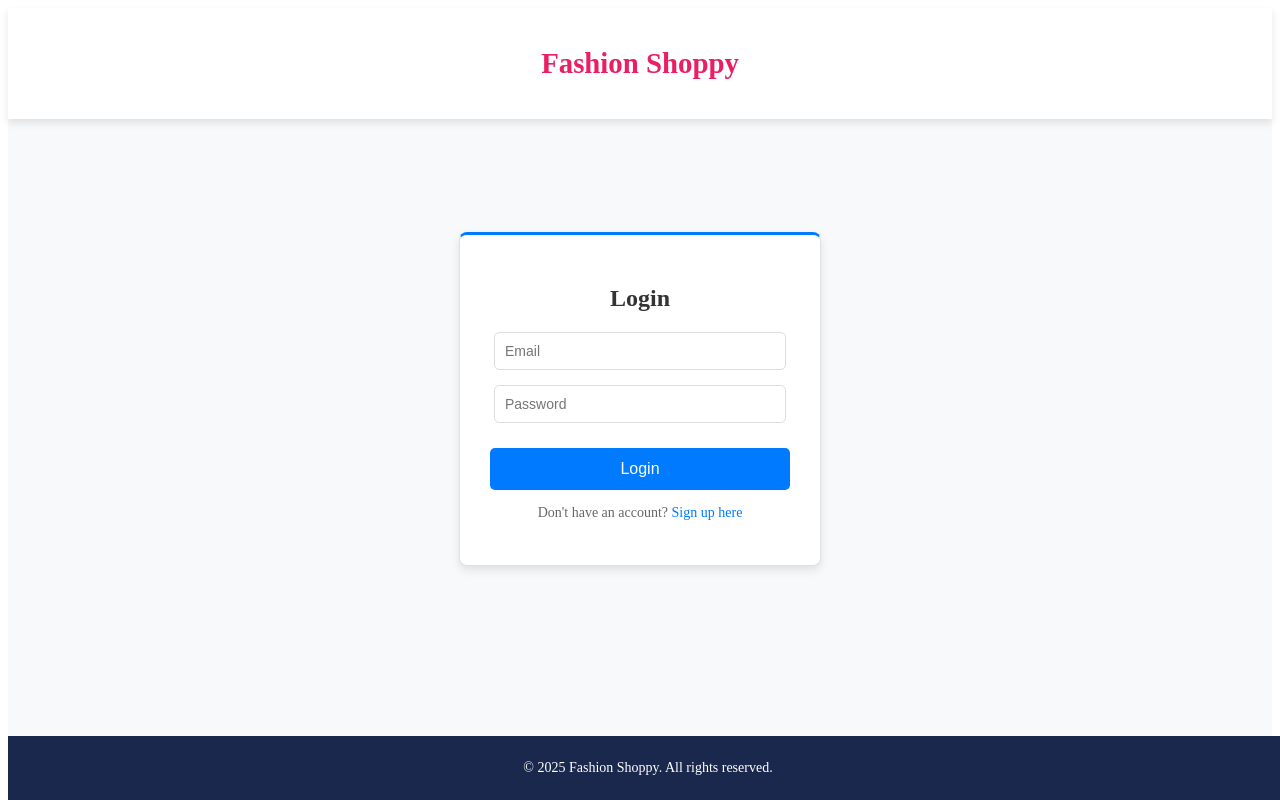
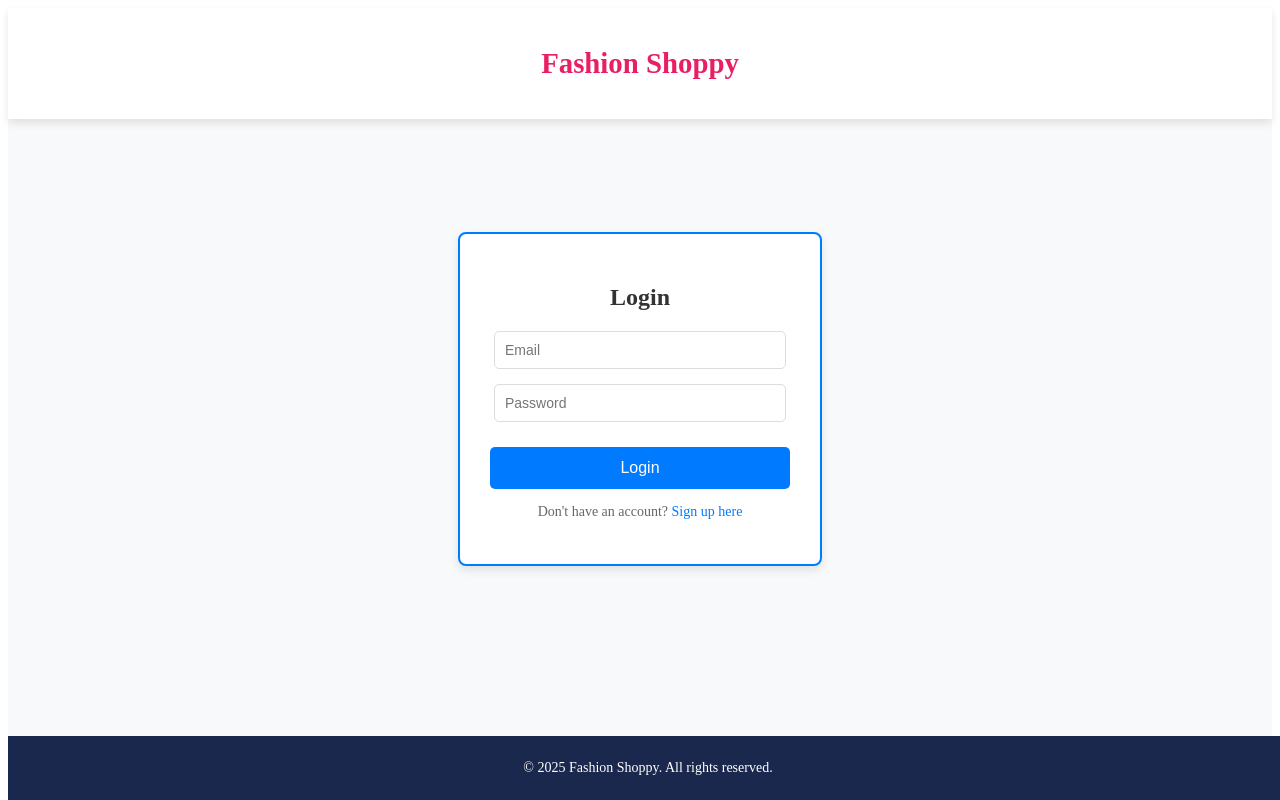
Before and after one commit to vishnuem-cyber/ECommerce-Website, a React (Create React App) app: page /login in a window 1280 px wide. Built offline with nearby package versions, Linux system fonts and the light colour scheme.

Commit message:
Update login form border to be consistent on all sides

```diff
--- a/src/styles/Login.css
+++ b/src/styles/Login.css
@@ -18,8 +18,7 @@
     width: 300px;
     text-align: center;
     margin: auto;
-    border: 1px solid #e0e0e0; /* Added subtle border */
-    border-top: 3px solid #007bff; /* Added accent border on top */
+    border: 2px solid #007bff; /* Changed to consistent blue border on all sides */
 }
 
 .login-form h2 {
```
